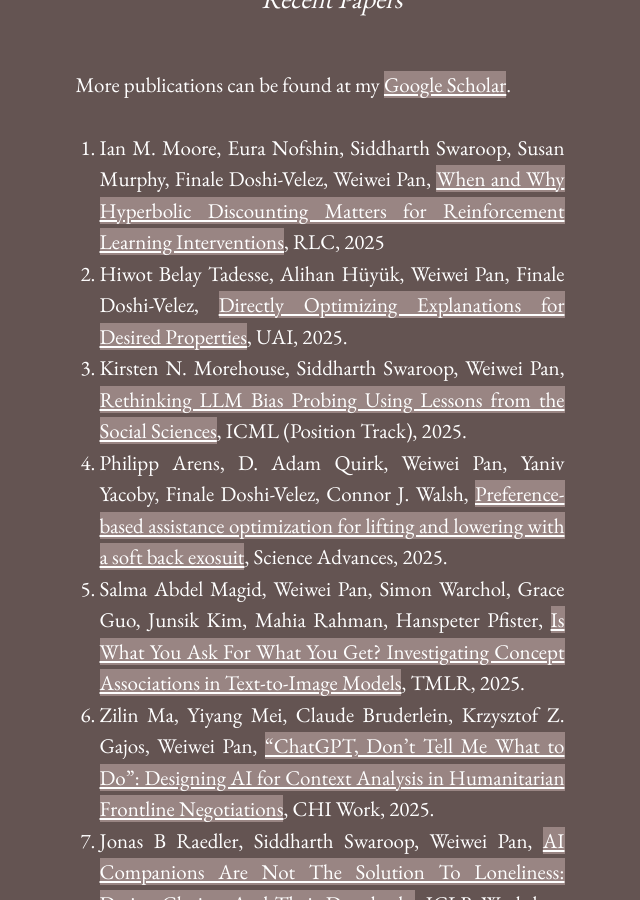
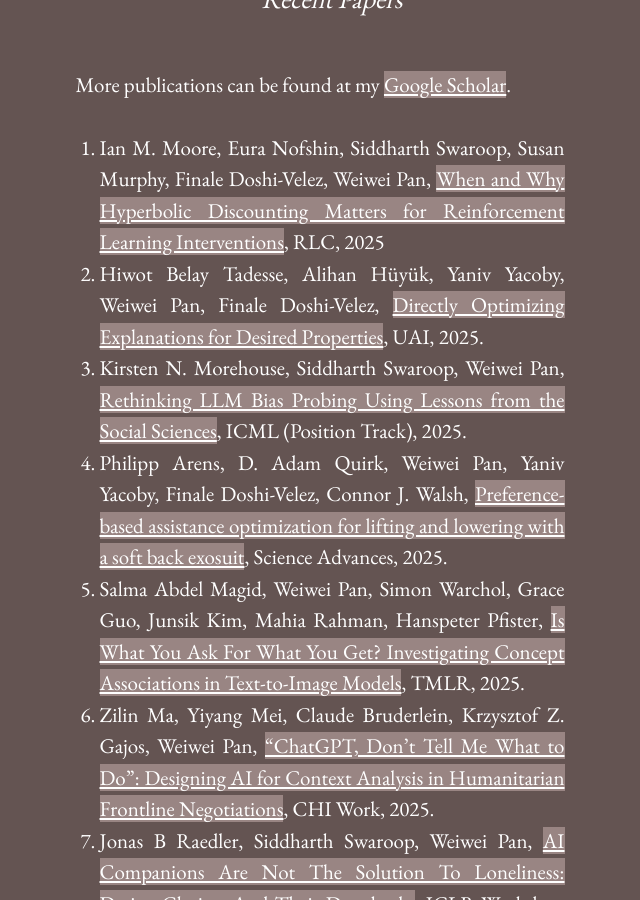
Before and after one commit to onefishy/onefishy.github.io, a Jekyll site: the page built from research.md, in a window 1280 px wide and 900 px high, scrolled down 612 px. Shown: the whole window, without its empty margins (308-948 px from the left). Built offline with Jekyll 4.4.1, drawn with Linux system fonts in a browser that asks for light colours.

Commit message:
Update research.md

```diff
--- a/research.md
+++ b/research.md
@@ -12,7 +12,7 @@ More publications can be found at my [Google Scholar](https://scholar.google.com
 
 
 0. Ian M. Moore, Eura Nofshin, Siddharth Swaroop, Susan Murphy, Finale Doshi-Velez, Weiwei Pan, [When and Why Hyperbolic Discounting Matters for Reinforcement Learning Interventions](https://openreview.net/forum?id=kbFxSZUIwZ&referrer=%5Bthe%20profile%20of%20Susan%20Murphy%5D(%2Fprofile%3Fid%3D~Susan_Murphy1)), RLC, 2025
-0. Hiwot Belay Tadesse, Alihan Hüyük, Weiwei Pan, Finale Doshi-Velez, [Directly Optimizing Explanations for Desired Properties](https://arxiv.org/abs/2410.23880), UAI, 2025.
+0. Hiwot Belay Tadesse, Alihan Hüyük, Yaniv Yacoby, Weiwei Pan, Finale Doshi-Velez, [Directly Optimizing Explanations for Desired Properties](https://arxiv.org/abs/2410.23880), UAI, 2025.
 1. Kirsten N. Morehouse, Siddharth Swaroop, Weiwei Pan, [Rethinking LLM Bias Probing Using Lessons from the Social Sciences](https://arxiv.org/abs/2503.00093), ICML (Position Track), 2025.
 2. Philipp Arens, D. Adam Quirk, Weiwei Pan, Yaniv Yacoby, Finale Doshi-Velez, Connor J. Walsh, [Preference-based assistance optimization for lifting and lowering with a soft back exosuit](https://www.science.org/doi/10.1126/sciadv.adu2099), Science Advances, 2025.
 3. Salma Abdel Magid, Weiwei Pan, Simon Warchol, Grace Guo, Junsik Kim, Mahia Rahman, Hanspeter Pfister, [Is What You Ask For What You Get? Investigating Concept Associations in Text-to-Image Models](https://arxiv.org/abs/2410.04634), TMLR, 2025.
```
